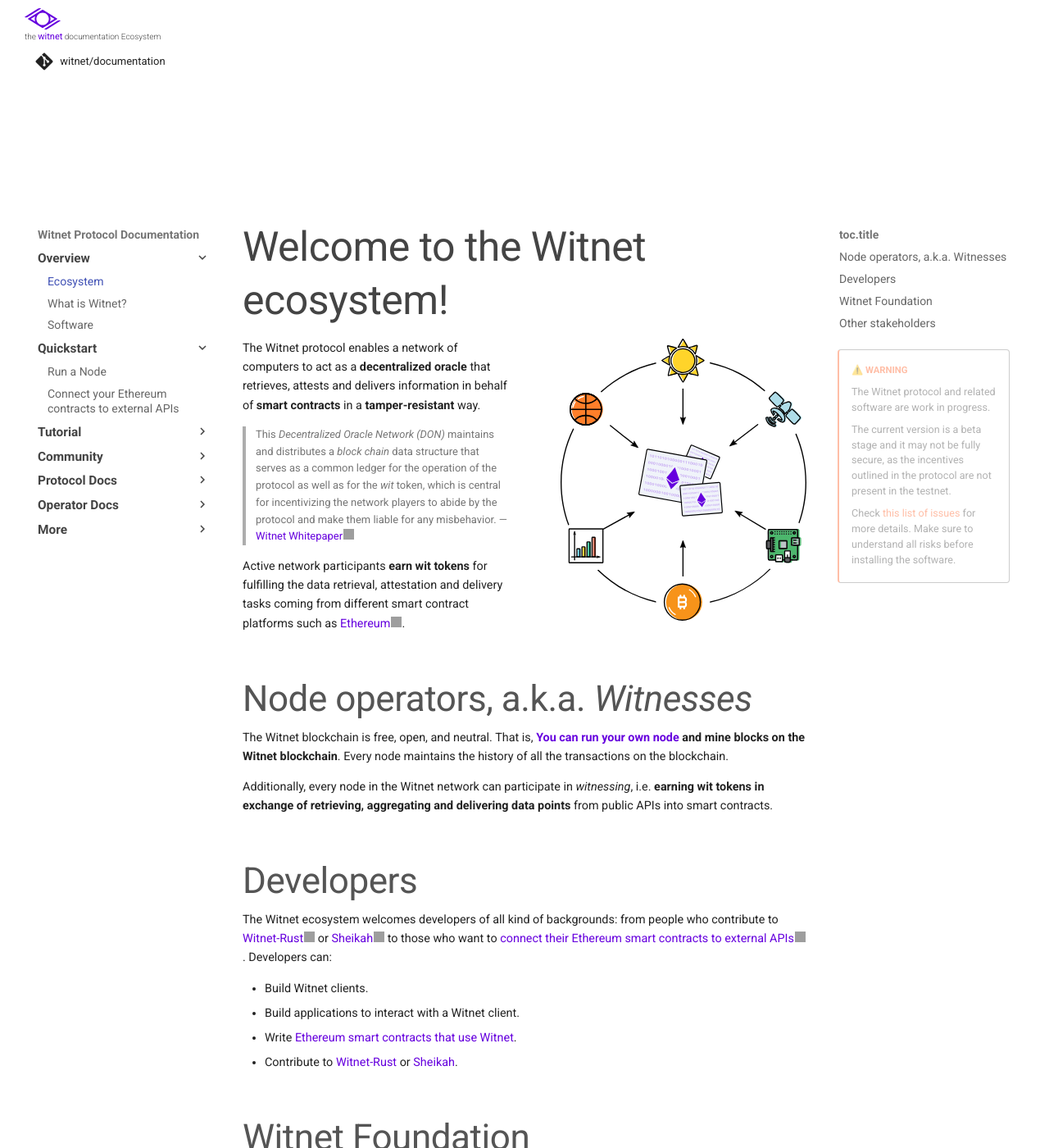
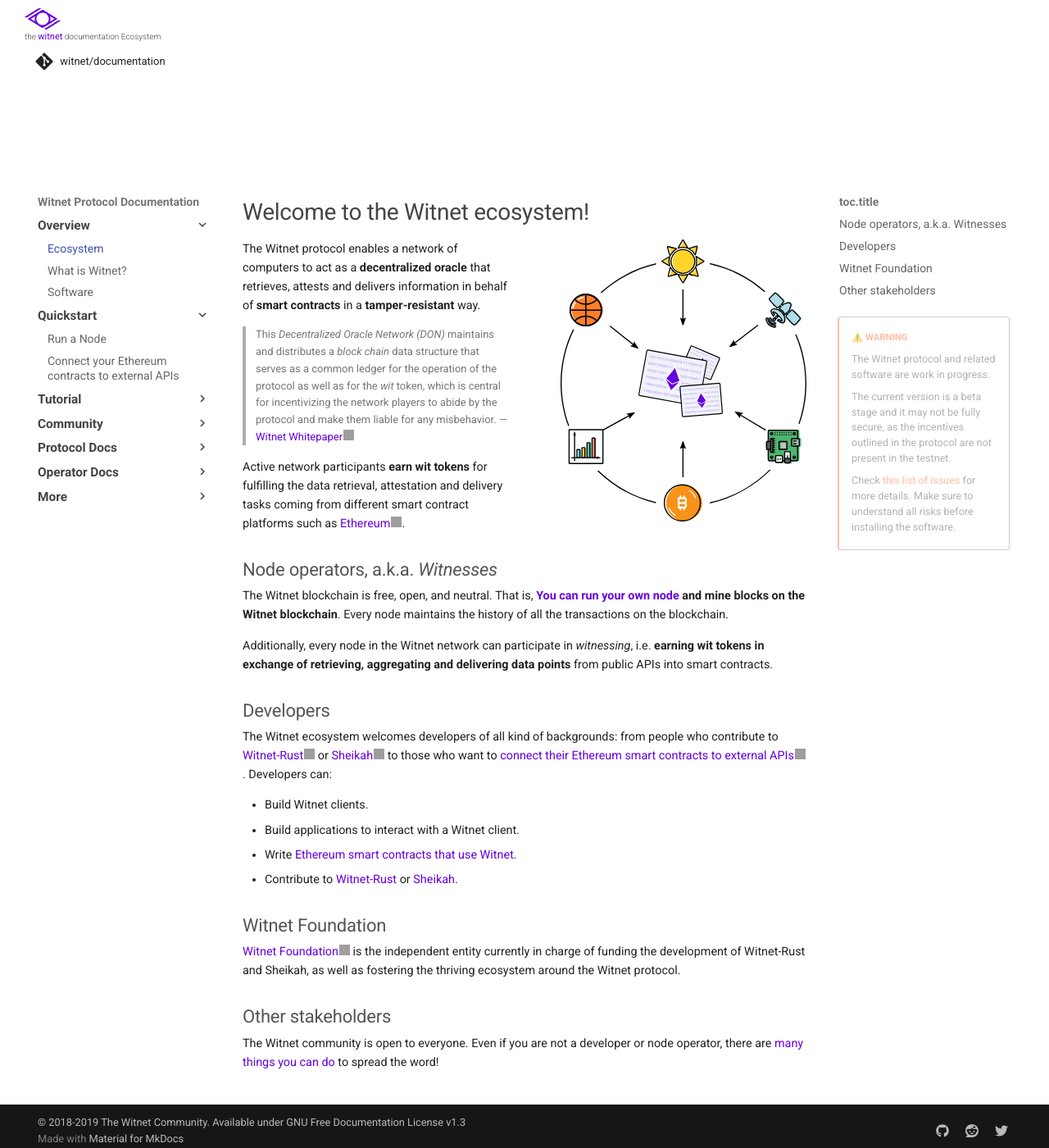
Before and after one commit to witnet/documentation, an MkDocs documentation site: the page built from docs/index.md, in a window 1280 px wide and 1400 px high. Shown: the whole window at 82% size. Built offline with MkDocs 1.6.1 and Material for MkDocs 9.7.7, drawn with Linux system fonts in a browser that asks for light colours; some web fonts are replaced; comment, search, counter and statistics services are not loaded; grey boxes are pictures that could not be loaded.

Commit message:
fix: make several styling fixes

```diff
--- a/docs/extra.css
+++ b/docs/extra.css
@@ -1,8 +1,12 @@
 @import url('https://fonts.googleapis.com/css?family=Basic&display=swap');
+
+html {
+    font-size: 20px;
+}
 
 .md-header {
     box-shadow: 0 0 3rem white !important;
-    padding: .5rem 0 5rem 0;
+    padding: .5rem 0 3rem 0;
 }
 
 .md-header-nav__title {
@@ -73,7 +77,7 @@
 }
 
 .md-sidebar[data-md-state="lock"] li nav.md-nav > ul {
-    margin-bottom: 2rem;
+    margin-bottom: 1rem;
 }
 
 .md-nav__link {
@@ -85,7 +89,11 @@
 }
 
 .md-content {
-    padding-top: 1rem;
+    padding: 1.6rem 0 2rem 0;
+}
+
+.md-content__inner.md-typeset {
+    margin-bottom: 0 !important;
 }
 
 .md-content__inner p a:not([href^="/"]):after {
@@ -99,23 +107,23 @@
 
 .md-typeset h1 {
     color: #444;
-    font-size: 2.5rem;
+    font-size: 1.4rem;
     font-weight: 500;
     margin: 0;
 }
 
 .md-typeset h2 {
     color: #555;
-    font-size: 2.2rem;
+    font-size: 1.1rem;
     font-weight: 500;
-    margin: 2.5rem 0 -0.5rem 0;
+    margin: 1.5rem 0 -0.5rem 0;
 }
 
 .md-typeset h3 {
     color: #666;
-    font-size: 1.6rem;
+    font-size: 0.9rem;
     font-weight: 600;
-    margin: 2rem 0 -1rem 0;
+    margin: 1rem 0 -.4rem 0;
 }
 
 .md-typeset p, .md-typeset ul, .md-typeset ol, .md-typeset blockquote {
```
